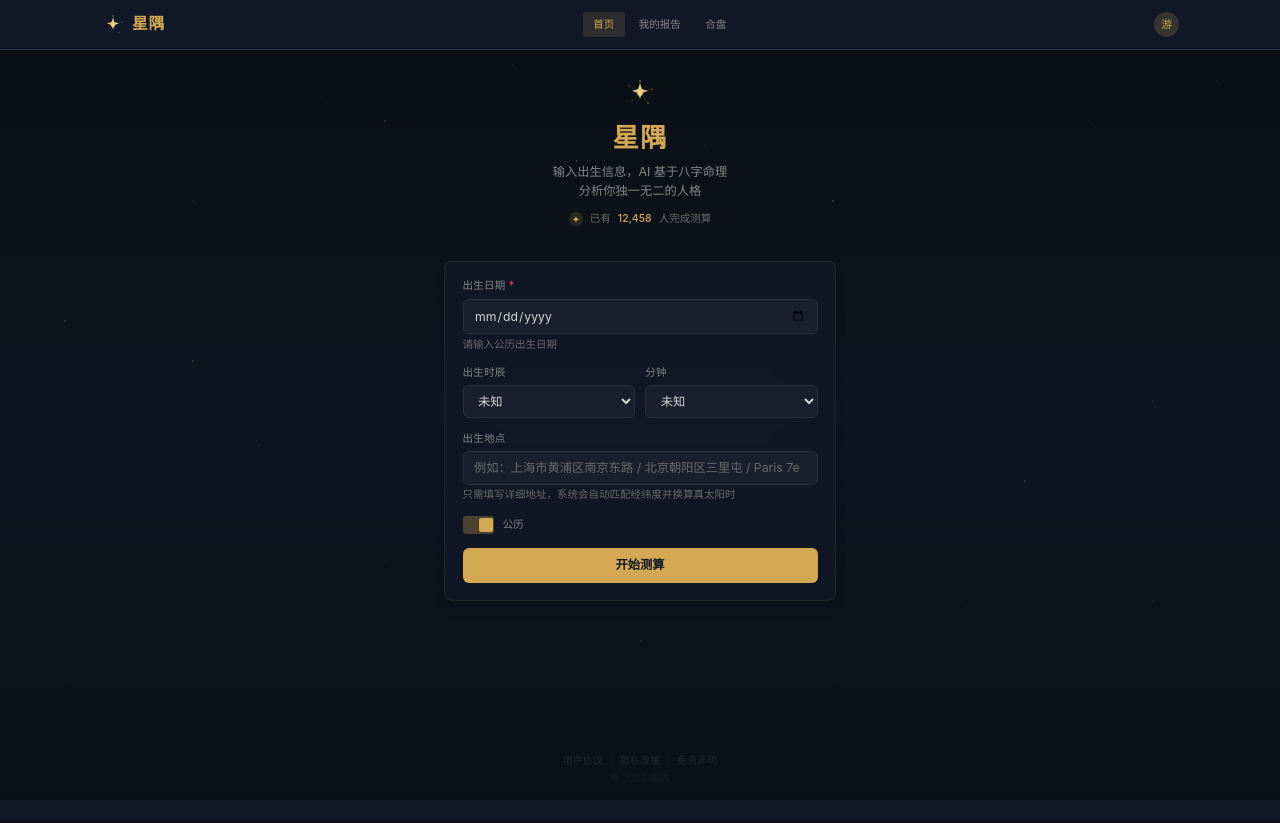
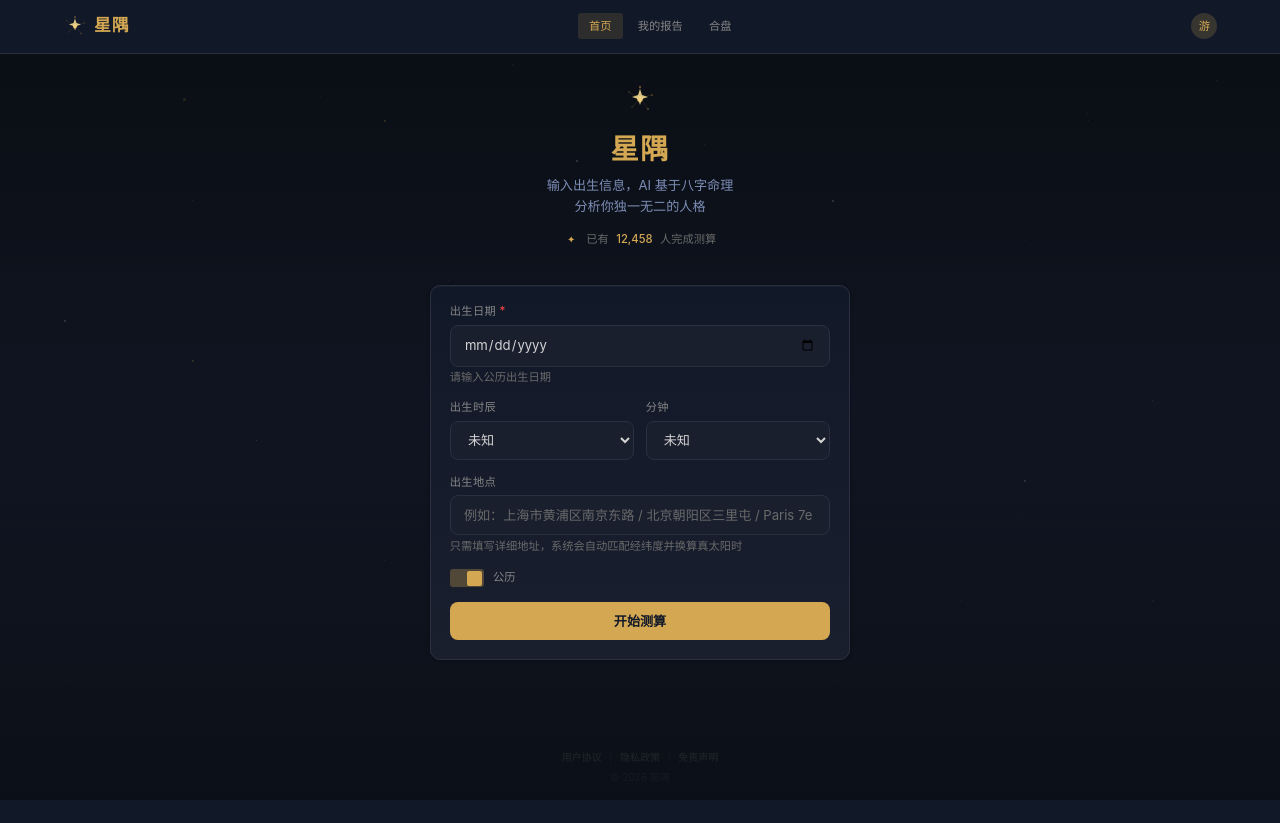
Before and after one commit to h94ns59n89-cmyk/fate-gate, a Next.js app: page / in a window 1280 px wide. Built offline with nearby package versions, Linux system fonts and the light colour scheme; no server answers; the database is empty.

Commit message:
global: refine typography, spacing, nav, buttons, and component styling across all pages

```diff
--- a/src/app/page.tsx
+++ b/src/app/page.tsx
@@ -154,25 +154,35 @@ export default function LandingPage() {
         {step === 'input' && (
           <>
             <div className="mb-10 text-center">
-              <div className="mb-4 flex justify-center">
+              {/* Decorative constellation */}
+              <div className="absolute left-6 top-20">
+                <div className="h-1 w-1 rounded-full bg-[#d4a853]/15" />
+                <div className="ml-4 mt-2 h-0.5 w-0.5 rounded-full bg-[#d4a853]/8" />
+              </div>
+              <div className="absolute right-6 top-24">
+                <div className="h-0.5 w-0.5 rounded-full bg-[#d4a853]/10" />
+                <div className="ml-2 mt-3 h-1 w-1 rounded-full bg-[#d4a853]/6" />
+              </div>
+
+              <div className="mb-5 flex justify-center">
                 <Logo size="lg" showText={false} />
               </div>
               <h1 className="font-serif text-3xl font-bold tracking-wider text-[#d4a853]">
                 星隅
               </h1>
-              <p className="mt-2 text-sm leading-relaxed text-[#858585]">
+              <p className="mt-2 text-sm leading-relaxed text-[#7C8DB5]">
                 输入出生信息，AI 基于八字命理
                 <br />
                 分析你独一无二的人格
               </p>
-              <div className="mt-3 flex items-center justify-center gap-2 text-xs text-[#6a6a6a]">
-                <span className="flex h-4 w-4 items-center justify-center rounded-full bg-[#d4a853]/15 text-[10px] text-[#d4a853]">✦</span>
+              <div className="mt-4 flex items-center justify-center gap-2 text-xs text-[#6a6a6a]">
+                <span className="flex h-4 w-4 items-center justify-center rounded-full bg-[#d4a853]/12 text-[10px] text-[#d4a853]">✦</span>
                 已有 <span className="font-medium text-[#d4a853]">12,458</span> 人完成测算
               </div>
             </div>
 
             <div className="mx-auto max-w-md">
-              <div className="glass-card">
+              <div className="vscode-card">
                 <BirthForm onSubmit={handleSubmit} loading={loading} />
               </div>
             </div>
@@ -214,9 +224,9 @@ export default function LandingPage() {
               onUnlock={handleUnlock}
             />
             {result!.reportId > 0 && effectiveUserId != null && (
-              <div className="mt-6 rounded-card border border-[#d4a853]/20 bg-[#d4a853]/5 px-5 py-4">
+              <div className="mt-6 rounded-[10px] border border-[#d4a853]/20 bg-[#d4a853]/5 px-5 py-4">
                 <div className="flex items-center gap-3">
-                  <div className="flex h-9 w-9 items-center justify-center rounded-full bg-[#d4a853]/15 text-sm text-[#d4a853]">✦</div>
+                  <div className="flex h-9 w-9 items-center justify-center rounded-full bg-[#d4a853]/12 text-sm text-[#d4a853]">✦</div>
                   <div className="flex-1">
                     <p className="text-xs font-medium text-[#d4a853]">邀请好友对比人格</p>
                     <p className="mt-0.5 text-[11px] text-[#858585]">你的邀请码：<span className="font-mono text-xs font-semibold text-[#d4d4d4]">u_{effectiveUserId}</span></p>
@@ -226,7 +236,7 @@ export default function LandingPage() {
                       navigator.clipboard.writeText(`u_${effectiveUserId}`);
                       trackEvent(EVENTS.SUMMARY_SHARED);
                     }}
-                    className="rounded-md border border-[#d4a853]/30 bg-[#d4a853]/10 px-3 py-1.5 text-xs font-medium text-[#d4a853] hover:bg-[#d4a853]/20 active:scale-95"
+                    className="rounded-md border border-[#d4a853]/30 bg-[#d4a853]/10 px-3 py-1.5 text-xs font-medium text-[#d4a853] transition-colors hover:bg-[#d4a853]/20 active:scale-[0.97]"
                   >
                     复制
                   </button>
--- a/src/components/common/Button.tsx
+++ b/src/components/common/Button.tsx
@@ -33,7 +33,7 @@ export const Button = forwardRef<HTMLButtonElement, ButtonProps>(
         ref={ref}
         disabled={disabled || loading}
         className={cn(
-          'inline-flex items-center justify-center rounded-button font-medium transition-all duration-150 focus:outline-none focus:ring-1 focus:ring-[#d4a853]/40 disabled:cursor-not-allowed disabled:opacity-40',
+          'inline-flex items-center justify-center rounded-button font-medium transition-all duration-150 focus:outline-none focus:ring-1 focus:ring-[#d4a853]/40 disabled:cursor-not-allowed disabled:opacity-40 active:scale-[0.98]',
           variants[variant],
           sizes[size],
           className,
--- a/src/components/layout/BottomTab.tsx
+++ b/src/components/layout/BottomTab.tsx
@@ -2,12 +2,13 @@
 
 import Link from 'next/link';
 import { usePathname } from 'next/navigation';
+import { Home, BarChart3, GitCompare } from 'lucide-react';
 import { cn } from '@/lib/utils';
 
 const tabs = [
-  { href: '/', label: '首页' },
-  { href: '/mine', label: '我的报告' },
-  { href: '/comparison', label: '合盘' },
+  { href: '/', label: '首页', icon: Home },
+  { href: '/mine', label: '我的报告', icon: BarChart3 },
+  { href: '/comparison', label: '合盘', icon: GitCompare },
 ];
 
 export function BottomTab() {
@@ -15,28 +16,24 @@ export function BottomTab() {
 
   return (
     <nav className="fixed bottom-0 z-50 w-full max-w-md border-t border-[#2a3040] bg-[#111827] md:hidden">
-      <div className="flex justify-around py-1">
-        {tabs.map((tab) => (
-          <Link
-            key={tab.href}
-            href={tab.href}
-            className={cn(
-              'flex flex-1 flex-col items-center gap-0 py-1.5 text-xs transition-colors',
-              pathname === tab.href
-                ? 'text-[#d4a853]'
-                : 'text-[#858585] hover:text-[#d4d4d4]',
-            )}
-          >
-            <span>{tab.label}</span>
-          </Link>
-        ))}
-      </div>
-      <div className="flex items-center justify-center gap-4 border-t border-[#2a3040]/30 px-4 py-0.5">
-        <Link href="/terms" className="text-[9px] text-[#6a6a6a] hover:text-[#858585]">用户协议</Link>
-        <span className="text-[9px] text-[#2a3040]">|</span>
-        <Link href="/privacy" className="text-[9px] text-[#6a6a6a] hover:text-[#858585]">隐私政策</Link>
-        <span className="text-[9px] text-[#2a3040]">|</span>
-        <Link href="/disclaimer" className="text-[9px] text-[#6a6a6a] hover:text-[#858585]">免责声明</Link>
+      <div className="flex justify-around">
+        {tabs.map(({ href, label, icon: Icon }) => {
+          const active = pathname === href;
+          return (
+            <Link
+              key={href}
+              href={href}
+              className={cn(
+                'relative flex flex-1 flex-col items-center gap-0.5 py-2 text-xs transition-colors',
+                active ? 'text-[#d4a853]' : 'text-[#858585] hover:text-[#d4d4d4]',
+              )}
+            >
+              {active && <div className="absolute top-0 h-0.5 w-8 rounded-b-[2px] bg-[#d4a853]" />}
+              <Icon className="h-4 w-4" />
+              <span>{label}</span>
+            </Link>
+          );
+        })}
       </div>
     </nav>
   );
--- a/src/components/layout/ClientLayout.tsx
+++ b/src/components/layout/ClientLayout.tsx
@@ -19,19 +19,7 @@ export function ClientLayout({ children }: { children: React.ReactNode }) {
         {children}
       </div>
       <div className="md:hidden">
-        {!hideTab ? (
-          <BottomTab />
-        ) : (
-          <div className="fixed bottom-0 z-50 w-full max-w-md border-t border-[#2a3040] bg-[#111827]">
-            <div className="flex items-center justify-center gap-4 px-4 py-3">
-              <a href="/terms" className="text-[9px] text-[#6a6a6a] hover:text-[#858585]">用户协议</a>
-              <span className="text-[9px] text-[#2a3040]">|</span>
-              <a href="/privacy" className="text-[9px] text-[#6a6a6a] hover:text-[#858585]">隐私政策</a>
-              <span className="text-[9px] text-[#2a3040]">|</span>
-              <a href="/disclaimer" className="text-[9px] text-[#6a6a6a] hover:text-[#858585]">免责声明</a>
-            </div>
-          </div>
-        )}
+        {!hideTab && <BottomTab />}
       </div>
       <LegalFooter />
       <ToastProvider />
--- a/src/components/report/PayWall.tsx
+++ b/src/components/report/PayWall.tsx
@@ -98,21 +98,22 @@ export function PayWall({ reportId, userId, price = 990, compact = false, produc
   if (compact) {
     return (
       <div className="mx-auto max-w-md px-4 py-3">
-        <div className="flex flex-col items-center gap-2">
-          <div className="text-center">
+        <div className="flex flex-col items-center gap-3">
+          <div className="flex items-baseline justify-center gap-2">
             <span className="text-base font-bold text-[#d4a853]">
               ¥{(price / 100).toFixed(1)}
             </span>
-            <span className="ml-1 text-xs text-[#858585]">/ 永久可查</span>
-            <span className="mx-2 text-[#2a3040]">|</span>
-            <span className="text-xs text-[#6a6a6a]">
-              支付即表示同意
-              <Link href="/terms" className="underline text-[#858585] hover:text-[#d4d4d4]">用户协议</Link>
+            <span className="text-xs text-[#858585]">/ 永久可查</span>
+          </div>
+          <div className="flex items-center gap-3">
+            <Button size="md" loading={paying} onClick={handlePay}>
+              {paying ? '支付中...' : '立即解锁'}
+            </Button>
+            <span className="text-[11px] text-[#6a6a6a]">
+              即表示同意
+              <Link href="/terms" className="ml-0.5 text-[#858585] underline transition-colors hover:text-[#d4d4d4]">用户协议</Link>
             </span>
           </div>
-          <Button size="md" loading={paying} onClick={handlePay}>
-            {paying ? '支付中...' : '立即解锁'}
-          </Button>
         </div>
       </div>
     );
--- a/src/styles/globals.css
+++ b/src/styles/globals.css
@@ -40,8 +40,8 @@
     font-family:
       Inter, 'SF Pro Display', -apple-system, BlinkMacSystemFont,
       'PingFang SC', 'Noto Sans SC', system-ui, sans-serif;
-    font-size: 14px;
-    line-height: 1.5;
+    font-size: 15px;
+    line-height: 1.6;
     -webkit-font-smoothing: antialiased;
     -moz-osx-font-smoothing: grayscale;
     text-rendering: optimizeLegibility;
@@ -89,23 +89,24 @@
   }
 
   .vscode-card {
-    @apply rounded-card border border-[#2a3040] bg-gradient-to-b from-[#111827] to-[#1a1f2e] p-5 shadow-card;
+    @apply rounded-[10px] border border-[#2a3040] bg-gradient-to-b from-[#111827] to-[#1a1f2e] p-5 shadow-card;
+    box-shadow: 0 1px 3px rgba(0,0,0,0.3), inset 0 1px 0 rgba(255,255,255,0.03);
   }
 
   .vscode-input {
-    @apply w-full rounded-input border border-[#2a3040] bg-[#1a1f2e] px-3 py-2 text-sm text-[#d4d4d4]
-      placeholder-[#6a6a6a] transition-all
-      focus:border-[#d4a853] focus:outline-none focus:ring-1 focus:ring-[#d4a853]/40;
+    @apply w-full rounded-[8px] border border-[#2a3040] bg-[#1a1f2e] px-3.5 py-2.5 text-sm text-[#d4d4d4]
+      placeholder-[#6a6a6a] transition-all duration-200
+      focus:border-[#d4a853] focus:outline-none focus:ring-1 focus:ring-[#d4a853]/30;
   }
 
   .vscode-select {
-    @apply w-full rounded-input border border-[#2a3040] bg-[#1a1f2e] px-3 py-2 text-sm text-[#d4d4d4]
-      transition-all
-      focus:border-[#d4a853] focus:outline-none focus:ring-1 focus:ring-[#d4a853]/40;
+    @apply w-full rounded-[8px] border border-[#2a3040] bg-[#1a1f2e] px-3.5 py-2.5 text-sm text-[#d4d4d4]
+      transition-all duration-200
+      focus:border-[#d4a853] focus:outline-none focus:ring-1 focus:ring-[#d4a853]/30;
   }
 
   .vscode-label {
-    @apply mb-1.5 block text-xs font-medium text-[#858585] tracking-wide;
+    @apply mb-1.5 block text-xs font-medium tracking-[0.03em] text-[#858585];
   }
 
   .glass-card {
--- a/tailwind.config.ts
+++ b/tailwind.config.ts
@@ -60,9 +60,9 @@ const config: Config = {
         ],
       },
       borderRadius: {
-        card: '8px',
-        input: '6px',
-        button: '6px',
+        card: '10px',
+        input: '8px',
+        button: '8px',
       },
       backgroundImage: {
         'gradient-brand': 'linear-gradient(180deg, #0B0E14 0%, #111827 100%)',
```
Also changed, not shown: src/app/comparison/page.tsx (+9 -9 lines), src/app/mine/page.tsx (+5 -5 lines).
